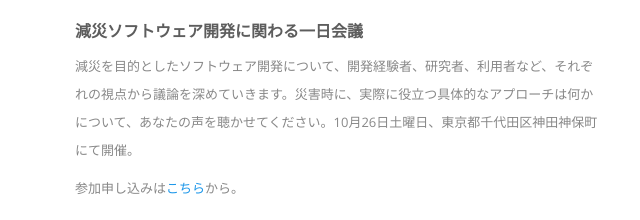
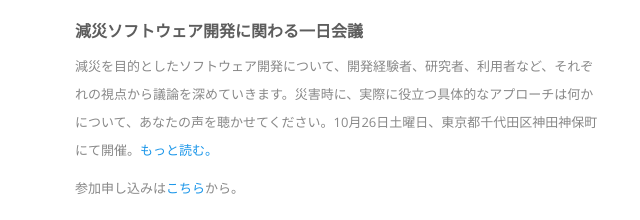
Before and after one commit to takoratta/newitxsaigai, a plain HTML site: page event.html in a window 1280 px wide. Shown: the part 311-531 px from the top of the page, 0-640 px from the left. Drawn offline with nearby package versions, Linux system fonts and the light colour scheme; some packages are replaced by stand-ins of ours; a web font is replaced by a local one.

Commit message:
Added gensai.itxsaigai.org link

```diff
--- a/event.html
+++ b/event.html
@@ -118,7 +118,7 @@
                 <div class="services-half-width-text span6">
                     <h3>これから開催されるイベント</h3>
                         <h4>減災ソフトウェア開発に関わる一日会議</h4>
-                        <p>減災を目的としたソフトウェア開発について、開発経験者、研究者、利用者など、それぞれの視点から議論を深めていきます。災害時に、実際に役立つ具体的なアプローチは何かについて、あなたの声を聴かせてください。10月26日土曜日、東京都千代田区神田神保町にて開催。</p>
+                        <p>減災を目的としたソフトウェア開発について、開発経験者、研究者、利用者など、それぞれの視点から議論を深めていきます。災害時に、実際に役立つ具体的なアプローチは何かについて、あなたの声を聴かせてください。10月26日土曜日、東京都千代田区神田神保町にて開催。<a href="http://gensai.itxsaigai.org/">もっと読む。</a></p>
                         <p>参加申し込みは<a href="http://atnd.org/events/44608">こちら</a>から。</p>
                 </div>
                 <div class="services-half-width-text span6">
```
